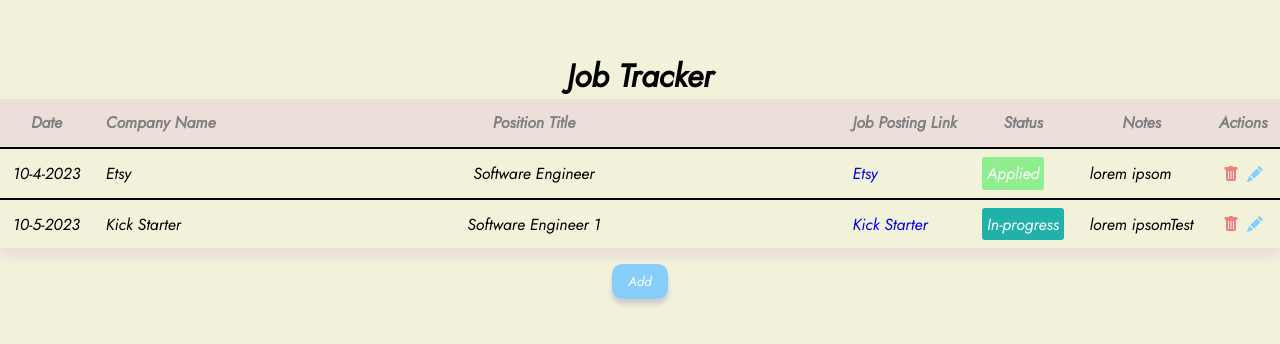
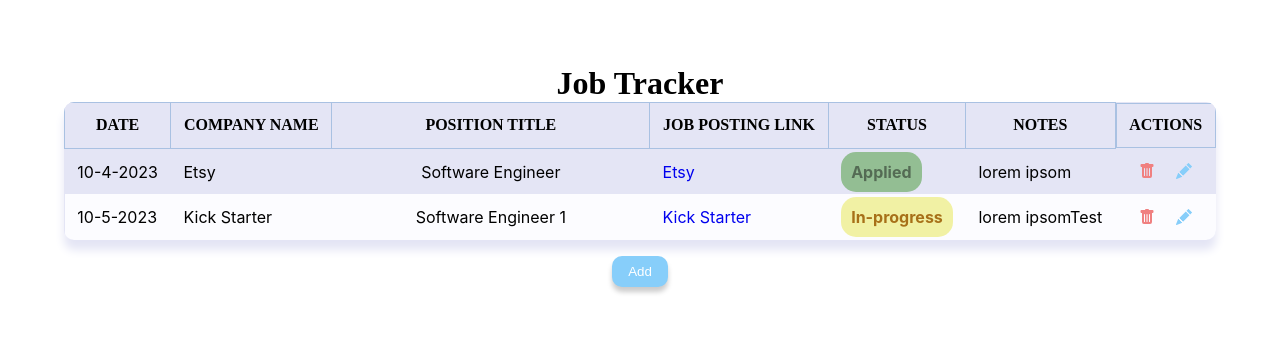
Before and after one commit to kelseyjdickson/job-tracker-kd, a React (Create React App) app: page / in a window 1280 px wide. Shown: the part 224-568 px from the top of the page. Built offline with nearby package versions, Linux system fonts and the light colour scheme; a web font is replaced by a local one.

Commit message:
updated UI buttons and table styling

```diff
--- a/package.json
+++ b/package.json
@@ -7,6 +7,7 @@
     "@testing-library/react": "^13.4.0",
     "@testing-library/user-event": "^13.5.0",
     "react": "^18.2.0",
+    "react-calendar": "^4.6.0",
     "react-dom": "^18.2.0",
     "react-icons": "^4.11.0",
     "react-scripts": "5.0.1",
--- a/src/App.css
+++ b/src/App.css
@@ -2,7 +2,7 @@
   box-sizing: border-box;
   margin: 0px;
   padding: 0px;
-  font-family: "Jost", sans-serif;
+  /* font-family: "Jost", sans-serif; */
 }
 
 .App {
@@ -11,7 +11,7 @@
   align-items: center;
   justify-content: center;
   height: 100vh;
-  background-color: rgb(242, 242, 219);
+  background-color: white;
 }
 
 .btn {
--- a/src/App.js
+++ b/src/App.js
@@ -3,6 +3,7 @@
 import Table from "./Components/Table";
 import Header from "./Components/Header";
 import Modal from "./Components/Modal";
+
 import "./App.css";
 
 function App() {
--- /dev/null
+++ b/src/Components/Header.css
@@ -0,0 +1,3 @@
+.header {
+  font-family: "Times New Roman", Times, serif;
+}
--- a/src/Components/Header.js
+++ b/src/Components/Header.js
@@ -1,9 +1,11 @@
 import React from "react";
+
+import "./Header.css";
 
 const Header = () => {
   return (
     <div>
-      <h1>Job Tracker</h1>
+      <h1 className="header">Job Tracker</h1>
     </div>
   );
 };
--- a/src/Components/Modal.js
+++ b/src/Components/Modal.js
@@ -51,6 +51,7 @@
       return false;
     }
   };
+
   return (
     <div
       className="modal-container"
@@ -87,7 +88,11 @@
           </div>
           <div className="form-group">
             <label htmlFor="link">Job Posting Link</label>
-            <input name="link" />
+            <input
+              name="link"
+              value={formState.link}
+              onChange={handleFormChange}
+            />
           </div>
           <div className="form-group">
             <label htmlFor="status">Status</label>
--- a/src/Components/Table.css
+++ b/src/Components/Table.css
@@ -1,5 +1,5 @@
 .table-wrapper {
-  width: 100%;
+  width: 90%;
 }
 
 .table {
@@ -7,26 +7,33 @@
   overflow: hidden;
   table-layout: auto;
   border-collapse: collapse;
-  box-shadow: 0px 10px 10px rgb(236, 223, 218);
+  box-shadow: 0px 10px 10px rgb(228, 229, 245);
   white-space: nowrap;
   max-width: 100%;
   margin: auto;
   overflow-x: auto;
+  background-color: rgb(228, 229, 245);
+}
+tr:nth-child(even) {
+  background-color: rgb(252, 252, 255);
 }
 
 .table thead {
-  background-color: rgb(236, 223, 218);
-  color: grey;
-  font-weight: 500;
+  background-color: rgb(228, 229, 245);
+  color: black;
+  font-family: "Times New Roman", Times, serif;
+}
+
+.table th {
+  border: 1px solid rgb(169, 193, 226);
 }
 
 .table th,
-table td {
+.table td {
   padding: 0.8rem;
 }
 
 .table td {
-  border-top: 2px solid black;
   overflow: hidden;
   text-overflow: ellipsis;
 }
@@ -50,15 +57,27 @@
 }
 
 .label-applied {
-  background-color: lightgreen;
+  background-color: rgb(147, 190, 147);
+  color: rgb(84, 107, 84);
+  border-radius: 15px;
+  padding: 10px;
+  font-weight: bolder;
 }
 
 .label-need-to-apply {
-  background-color: lightcoral;
+  background-color: rgb(244, 164, 164);
+  border-radius: 15px;
+  color: rgb(187, 77, 77);
+  padding: 10px;
+  font-weight: bolder;
 }
 
 .label-in-progress {
-  background-color: lightseagreen;
+  background-color: rgba(237, 237, 129, 0.718);
+  color: rgb(167, 112, 24);
+  border-radius: 15px;
+  padding: 10px;
+  font-weight: bolder;
 }
 
 .actions {
@@ -81,3 +100,11 @@
 .link {
   text-decoration: none;
 }
+
+table td {
+  border: 1spx solid rgb(169, 193, 226);
+}
+
+table {
+  border-radius: 10px;
+}
--- a/src/Components/Table.js
+++ b/src/Components/Table.js
@@ -6,16 +6,16 @@
   return (
     <div className="table-wrapper">
       <table className="table">
-        <thead>
+        <thead className="t-head">
           <tr>
-            <th>Date</th>
-            <th>Company Name</th>
-            <th className="expand">Position Title</th>
-            <th>Job Posting Link</th>
-            <th>Status</th>
+            <th>DATE</th>
+            <th>COMPANY NAME</th>
+            <th className="expand">POSITION TITLE</th>
+            <th>JOB POSTING LINK</th>
+            <th>STATUS</th>
 
-            <th className="expand">Notes</th>
-            <th className="actions">Actions</th>
+            <th className="expand">NOTES</th>
+            <th className="actions">ACTIONS</th>
           </tr>
         </thead>
         <tbody>
--- a/src/reportWebVitals.js
+++ b/src/reportWebVitals.js
@@ -1,6 +1,6 @@
-const reportWebVitals = onPerfEntry => {
+const reportWebVitals = (onPerfEntry) => {
   if (onPerfEntry && onPerfEntry instanceof Function) {
-    import('web-vitals').then(({ getCLS, getFID, getFCP, getLCP, getTTFB }) => {
+    import("web-vitals").then(({ getCLS, getFID, getFCP, getLCP, getTTFB }) => {
       getCLS(onPerfEntry);
       getFID(onPerfEntry);
       getFCP(onPerfEntry);
```
Also changed, not shown: 1 other file (tests, documents, lock files or other folders).
